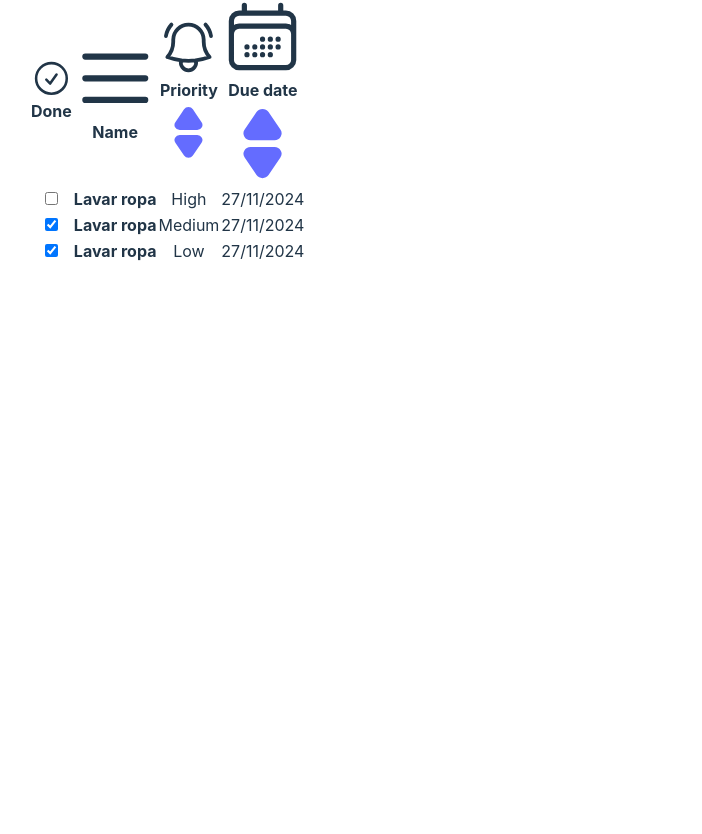
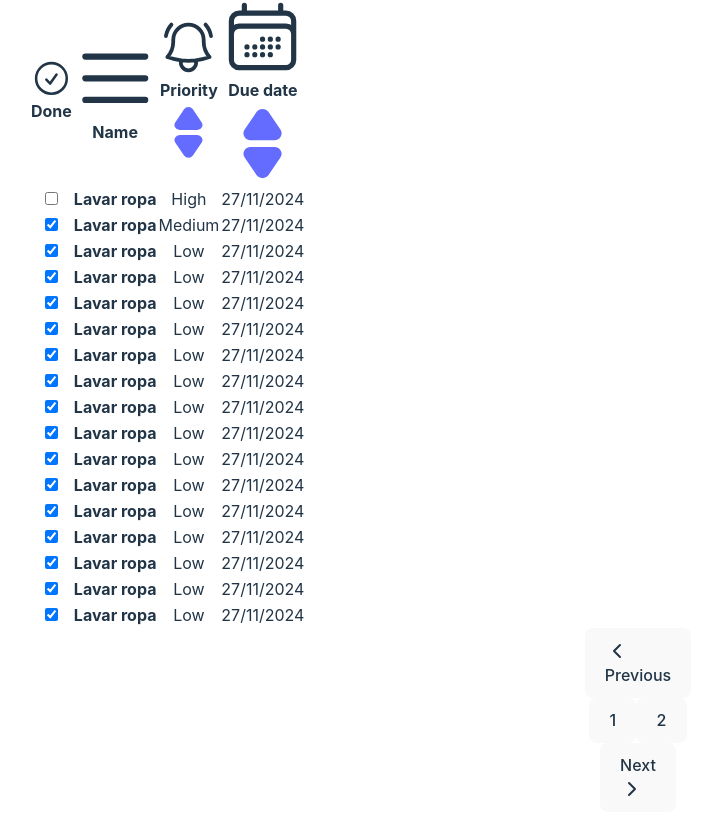
Before and after one commit to brandonhxrr/SimpleTaskWeb, a React (Vite) app in the folder frontend/SimpleTask/: page / in a window 1280 px wide. Shown: the part 1666-2500 px from the top of the page, without its empty margins (2-704 px from the left). Before the commit the page ends 1962 px from the top, so only its background shows below. Built offline with nearby package versions, Linux system fonts and the light colour scheme.

Commit message:
Add pagination component

```diff
--- a/frontend/SimpleTask/src/components/Dashboard.tsx
+++ b/frontend/SimpleTask/src/components/Dashboard.tsx
@@ -5,6 +5,7 @@ import { BellAlertIcon } from "@heroicons/react/24/outline";
 import { CalendarDaysIcon } from "@heroicons/react/24/outline";
 import { TableHeader } from "./TableHeader";
 import { TaskProps } from "./TaskProps";
+import { Pagination } from "./Pagination";
 
 const headers = [
   { Icon: CheckCircleIcon, title: "Done"},
@@ -30,6 +31,146 @@ const tasks: TaskProps[] = [
     done: true,
     dueDate: "27/11/2024",
     priority: "MEDIUM",
+    doneDate: "",
+    creationDate: "11/09/2024",
+    lastUpdatedDate: "11/09/2024",
+  },
+  {
+    id: 3,
+    name: "Lavar ropa",
+    done: true,
+    dueDate: "27/11/2024",
+    priority: "LOW",
+    doneDate: "",
+    creationDate: "11/09/2024",
+    lastUpdatedDate: "11/09/2024",
+  },
+  {
+    id: 3,
+    name: "Lavar ropa",
+    done: true,
+    dueDate: "27/11/2024",
+    priority: "LOW",
+    doneDate: "",
+    creationDate: "11/09/2024",
+    lastUpdatedDate: "11/09/2024",
+  },
+  {
+    id: 3,
+    name: "Lavar ropa",
+    done: true,
+    dueDate: "27/11/2024",
+    priority: "LOW",
+    doneDate: "",
+    creationDate: "11/09/2024",
+    lastUpdatedDate: "11/09/2024",
+  },
+  {
+    id: 3,
+    name: "Lavar ropa",
+    done: true,
+    dueDate: "27/11/2024",
+    priority: "LOW",
+    doneDate: "",
+    creationDate: "11/09/2024",
+    lastUpdatedDate: "11/09/2024",
+  },
+  {
+    id: 3,
+    name: "Lavar ropa",
+    done: true,
+    dueDate: "27/11/2024",
+    priority: "LOW",
+    doneDate: "",
+    creationDate: "11/09/2024",
+    lastUpdatedDate: "11/09/2024",
+  },
+  {
+    id: 3,
+    name: "Lavar ropa",
+    done: true,
+    dueDate: "27/11/2024",
+    priority: "LOW",
+    doneDate: "",
+    creationDate: "11/09/2024",
+    lastUpdatedDate: "11/09/2024",
+  },
+  {
+    id: 3,
+    name: "Lavar ropa",
+    done: true,
+    dueDate: "27/11/2024",
+    priority: "LOW",
+    doneDate: "",
+    creationDate: "11/09/2024",
+    lastUpdatedDate: "11/09/2024",
+  },
+  {
+    id: 3,
+    name: "Lavar ropa",
+    done: true,
+    dueDate: "27/11/2024",
+    priority: "LOW",
+    doneDate: "",
+    creationDate: "11/09/2024",
+    lastUpdatedDate: "11/09/2024",
+  },
+  {
+    id: 3,
+    name: "Lavar ropa",
+    done: true,
+    dueDate: "27/11/2024",
+    priority: "LOW",
+    doneDate: "",
+    creationDate: "11/09/2024",
+    lastUpdatedDate: "11/09/2024",
+  },
+  {
+    id: 3,
+    name: "Lavar ropa",
+    done: true,
+    dueDate: "27/11/2024",
+    priority: "LOW",
+    doneDate: "",
+    creationDate: "11/09/2024",
+    lastUpdatedDate: "11/09/2024",
+  },
+  {
+    id: 3,
+    name: "Lavar ropa",
+    done: true,
+    dueDate: "27/11/2024",
+    priority: "LOW",
+    doneDate: "",
+    creationDate: "11/09/2024",
+    lastUpdatedDate: "11/09/2024",
+  },
+  {
+    id: 3,
+    name: "Lavar ropa",
+    done: true,
+    dueDate: "27/11/2024",
+    priority: "LOW",
+    doneDate: "",
+    creationDate: "11/09/2024",
+    lastUpdatedDate: "11/09/2024",
+  },
+  {
+    id: 3,
+    name: "Lavar ropa",
+    done: true,
+    dueDate: "27/11/2024",
+    priority: "LOW",
+    doneDate: "",
+    creationDate: "11/09/2024",
+    lastUpdatedDate: "11/09/2024",
+  },
+  {
+    id: 3,
+    name: "Lavar ropa",
+    done: true,
+    dueDate: "27/11/2024",
+    priority: "LOW",
     doneDate: "",
     creationDate: "11/09/2024",
     lastUpdatedDate: "11/09/2024",
@@ -72,6 +213,8 @@ function Dashboard() {
           </tbody>
         </table>
       </div>
+
+      <Pagination currentPage={1} totalPages={Math.ceil(tasks.length / 10)}/>
     </div>
   );
 }
--- /dev/null
+++ b/frontend/SimpleTask/src/components/Pagination.tsx
@@ -0,0 +1,97 @@
+interface PageProps {
+  currentPage: number;
+  totalPages: number;
+}
+const Pagination: React.FC<PageProps> = ({ currentPage, totalPages }) => {
+  const maxPages = 5;
+
+  const getPageNumbers = () => {
+    let startPage = Math.max(1, currentPage - Math.floor(maxPages / 2));
+    let endPage = Math.min(totalPages, startPage + maxPages - 1);
+
+    if (endPage - startPage < maxPages - 1) {
+      startPage = Math.max(1, endPage - maxPages + 1);
+    }
+
+    const pages = [];
+    for (let i = startPage; i <= endPage; i++) {
+      pages.push(i);
+    }
+
+    return pages;
+  };
+
+  const pages = getPageNumbers();
+
+  return (
+    <div className="flex justify-center">
+      <nav
+        className="flex items-center gap-x-1 mt-10 max-w-min"
+        aria-label="Pagination"
+      >
+        <button
+          type="button"
+          className="min-h-[38px] min-w-[38px] py-2 px-2.5 inline-flex justify-center items-center gap-x-2 text-sm rounded-lg border border-transparent text-gray-800 hover:bg-gray-100 focus:outline-none focus:bg-gray-100 disabled:opacity-50 disabled:pointer-events-none dark:border-transparent dark:text-white dark:hover:bg-white/10 dark:focus:bg-white/10"
+          aria-label="Previous"
+        >
+          <svg
+            className="shrink-0 size-3.5"
+            xmlns="http://www.w3.org/2000/svg"
+            width="24"
+            height="24"
+            viewBox="0 0 24 24"
+            fill="none"
+            stroke="currentColor"
+            stroke-width="2"
+            stroke-linecap="round"
+            stroke-linejoin="round"
+          >
+            <path d="m15 18-6-6 6-6"></path>
+          </svg>
+          <span aria-hidden="true" className="hidden sm:block">
+            Previous
+          </span>
+        </button>
+        <div className="flex items-center gap-x-1">
+          {pages.map((page) => (
+            <button
+              key={page}
+              type="button"
+              className={
+                `${currentPage === page ? "bg-blue-500 text-gray-50" : ""}` +
+                " min-h-[38px] min-w-[38px] flex justify-center items-center border border-gray-200 text-gray-800 py-2 px-3 text-sm rounded-lg focus:outline-none focus:bg-gray-50 disabled:opacity-50 disabled:pointer-events-none dark:border-neutral-700 dark:text-white dark:focus:bg-white/10"
+              }
+              aria-current="page"
+            >
+              {page}
+            </button>
+          ))}
+        </div>
+        <button
+          type="button"
+          className="min-h-[38px] min-w-[38px] py-2 px-2.5 inline-flex justify-center items-center gap-x-2 text-sm rounded-lg border border-transparent text-gray-800 hover:bg-gray-100 focus:outline-none focus:bg-gray-100 disabled:opacity-50 disabled:pointer-events-none dark:border-transparent dark:text-white dark:hover:bg-white/10 dark:focus:bg-white/10"
+        >
+          <span aria-hidden="true" className="hidden sm:block">
+            Next
+          </span>
+          <svg
+            className="shrink-0 size-3.5"
+            xmlns="http://www.w3.org/2000/svg"
+            width="24"
+            height="24"
+            viewBox="0 0 24 24"
+            fill="none"
+            stroke="currentColor"
+            stroke-width="2"
+            stroke-linecap="round"
+            stroke-linejoin="round"
+          >
+            <path d="m9 18 6-6-6-6"></path>
+          </svg>
+        </button>
+      </nav>
+    </div>
+  );
+};
+
+export { Pagination };
```
